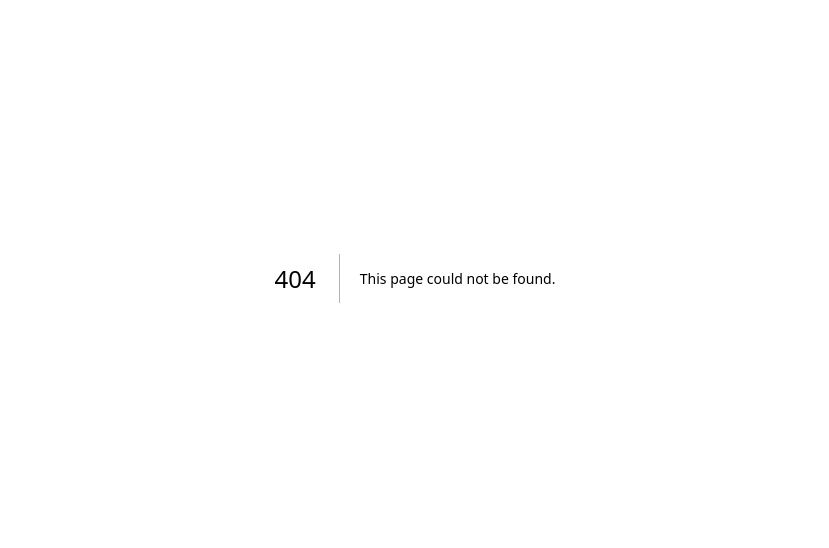
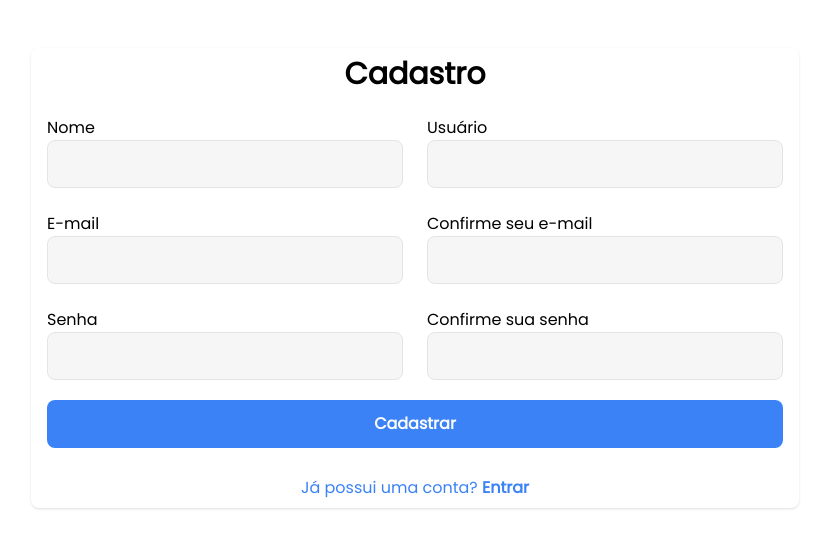
Before and after one commit to v1nni7/clouddrop, a Next.js app in the folder frontend/: page /sign-up in a window 1280 px wide. Before the commit this address had no page. Shown: the part 122-670 px from the top of the page, without its empty margins (225-1054 px from the left). Built offline with nearby package versions, Linux system fonts and the light colour scheme.

Commit message:
feat: implement login and register screens

```diff
--- a/frontend/package.json
+++ b/frontend/package.json
@@ -9,16 +9,19 @@
     "lint": "next lint"
   },
   "dependencies": {
+    "@types/axios": "^0.14.0",
     "@types/node": "20.4.2",
     "@types/react": "18.2.15",
     "@types/react-dom": "18.2.7",
     "autoprefixer": "10.4.14",
+    "axios": "^1.4.0",
     "eslint": "8.45.0",
     "eslint-config-next": "13.4.10",
     "next": "13.4.10",
     "postcss": "8.4.26",
     "react": "18.2.0",
     "react-dom": "18.2.0",
+    "react-hook-form": "^7.45.2",
     "tailwindcss": "3.3.3",
     "typescript": "5.1.6"
   },
--- /dev/null
+++ b/frontend/src/app/(auth)/sign-in/page.tsx
@@ -0,0 +1,55 @@
+'use client'
+
+import Link from 'next/link'
+import { SubmitHandler, useForm } from 'react-hook-form'
+
+type FieldValues = {
+  email: string
+  password: string
+}
+
+export default function SignIn() {
+  const { handleSubmit, register } = useForm<FieldValues>()
+
+  const onSubmit: SubmitHandler<FieldValues> = async (data) => {
+    console.log(data)
+  }
+
+  return (
+    <main className="flex h-screen items-center justify-center">
+      <div className="flex w-96 flex-col rounded-lg p-2 shadow">
+        <h1 className="mb-4 text-center text-3xl font-extrabold">Entrar</h1>
+        <form className="flex flex-col gap-1" onSubmit={handleSubmit(onSubmit)}>
+          <div className="p-2">
+            <label htmlFor="email">E-mail</label>
+            <input
+              id="email"
+              type="text"
+              {...register('email')}
+              className="h-12 w-full rounded-lg border border-zinc-200 bg-zinc-100/80 p-2 outline-none transition-colors focus:border-zinc-400"
+            />
+          </div>
+          <div className="p-2">
+            <label htmlFor="password">Senha</label>
+            <input
+              id="password"
+              type="password"
+              {...register('password')}
+              className="h-12 w-full rounded-lg border border-zinc-200 bg-zinc-100/80 p-2 outline-none transition-colors focus:border-zinc-400"
+            />
+          </div>
+          <button className="m-2 rounded-lg bg-blue-500 p-3 font-bold text-zinc-50 transition-colors hover:bg-blue-500/80 focus:hover:bg-blue-500/80">
+            Entrar
+          </button>
+          <Link
+            href="/sign-up"
+            className="group mt-4 text-center text-blue-500"
+          >
+            Não possui uma conta?{' '}
+            <span className="font-bold group-hover:underline">Criar conta</span>
+          </Link>
+        </form>
+      </div>
+    </main>
+  )
+}
--- /dev/null
+++ b/frontend/src/app/(auth)/sign-up/page.tsx
@@ -0,0 +1,99 @@
+'use client'
+
+import Link from 'next/link'
+import { SubmitHandler, useForm } from 'react-hook-form'
+
+type FieldValues = {
+  email: string
+  name: string
+  username: string
+  password: string
+  confirmEmail: string
+  confirmPassword: string
+}
+
+export default function SignUp() {
+  const { handleSubmit, register } = useForm<FieldValues>()
+
+  const onSubmit: SubmitHandler<FieldValues> = async (data) => {
+    try {
+      console.log(data)
+    } catch (error) {}
+  }
+
+  return (
+    <main className="flex h-screen items-center justify-center">
+      <div className="flex w-[768px] flex-col rounded-lg p-2 shadow">
+        <h1 className="mb-4 text-center text-3xl font-extrabold">Cadastro</h1>
+        <form className="flex flex-col gap-1" onSubmit={handleSubmit(onSubmit)}>
+          <div className="grid grid-cols-2 gap-2">
+            <div className="p-2">
+              <label htmlFor="name">Nome</label>
+              <input
+                id="name"
+                type="text"
+                {...register('name')}
+                className="h-12 w-full rounded-lg border border-zinc-200 bg-zinc-100/80 p-2 outline-none transition-colors focus:border-zinc-400"
+              />
+            </div>
+            <div className="p-2">
+              <label htmlFor="username">Usuário</label>
+              <input
+                id="username"
+                type="text"
+                {...register('username')}
+                className="h-12 w-full rounded-lg border border-zinc-200 bg-zinc-100/80 p-2 outline-none transition-colors focus:border-zinc-400"
+              />
+            </div>
+            <div className="p-2">
+              <label htmlFor="email">E-mail</label>
+              <input
+                id="email"
+                type="text"
+                {...register('email')}
+                className="h-12 w-full rounded-lg border border-zinc-200 bg-zinc-100/80 p-2 outline-none transition-colors focus:border-zinc-400"
+              />
+            </div>
+            <div className="p-2">
+              <label htmlFor="confirmEmail">Confirme seu e-mail</label>
+              <input
+                id="confirmEmail"
+                type="text"
+                {...register('confirmEmail')}
+                className="h-12 w-full rounded-lg border border-zinc-200 bg-zinc-100/80 p-2 outline-none transition-colors focus:border-zinc-400"
+              />
+            </div>
+            <div className="p-2">
+              <label htmlFor="password">Senha</label>
+              <input
+                id="password"
+                type="password"
+                {...register('password')}
+                className="h-12 w-full rounded-lg border border-zinc-200 bg-zinc-100/80 p-2 outline-none transition-colors focus:border-zinc-400"
+              />
+            </div>
+            <div className="p-2">
+              <label htmlFor="confirmPassword">Confirme sua senha</label>
+              <input
+                id="confirmPassword"
+                type="password"
+                {...register('confirmPassword')}
+                className="h-12 w-full rounded-lg border border-zinc-200 bg-zinc-100/80 p-2 outline-none transition-colors focus:border-zinc-400"
+              />
+            </div>
+          </div>
+          <button className="m-2 rounded-lg bg-blue-500 p-3 font-bold text-zinc-50 transition-colors hover:bg-blue-500/80 focus:hover:bg-blue-500/80">
+            Cadastrar
+          </button>
+          <Link
+            href="/sign-in"
+            className="group mt-4 text-center text-blue-500"
+          >
+            Já possui uma conta?{' '}
+            <span className="font-bold group-hover:underline">Entrar</span>
+          </Link>
+        </form>
+      </div>
+    </main>
+  )
+}
--- a/frontend/src/app/globals.css
+++ b/frontend/src/app/globals.css
@@ -1,27 +1,3 @@
 @tailwind base;
 @tailwind components;
 @tailwind utilities;
-
-:root {
-  --foreground-rgb: 0, 0, 0;
-  --background-start-rgb: 214, 219, 220;
-  --background-end-rgb: 255, 255, 255;
-}
-
-@media (prefers-color-scheme: dark) {
-  :root {
-    --foreground-rgb: 255, 255, 255;
-    --background-start-rgb: 0, 0, 0;
-    --background-end-rgb: 0, 0, 0;
-  }
-}
-
-body {
-  color: rgb(var(--foreground-rgb));
-  background: linear-gradient(
-      to bottom,
-      transparent,
-      rgb(var(--background-end-rgb))
-    )
-    rgb(var(--background-start-rgb));
-}
--- a/frontend/src/app/layout.tsx
+++ b/frontend/src/app/layout.tsx
@@ -1,8 +1,12 @@
 import './globals.css'
 import type { Metadata } from 'next'
-import { Inter } from 'next/font/google'
+import { Poppins } from 'next/font/google'
 
-const inter = Inter({ subsets: ['latin'] })
+const poppins = Poppins({
+  weight: '400',
+  subsets: ['latin'],
+  variable: '--font-poppins',
+})
 
 export const metadata: Metadata = {
   title: 'Create Next App',
@@ -15,8 +19,8 @@ export default function RootLayout({
   children: React.ReactNode
 }) {
   return (
-    <html lang="en">
-      <body className={inter.className}>{children}</body>
+    <html lang="en" className="">
+      <body className={`font-sans ${poppins.variable}`}>{children}</body>
     </html>
   )
 }
--- a/frontend/src/app/page.tsx
+++ b/frontend/src/app/page.tsx
@@ -28,7 +28,7 @@ export default function Home() {
         </div>
       </div>
 
-      <div className="relative flex place-items-center before:absolute before:h-[300px] before:w-[480px] before:-translate-x-1/2 before:rounded-full before:bg-gradient-radial before:from-white before:to-transparent before:blur-2xl before:content-[''] after:absolute after:-z-20 after:h-[180px] after:w-[240px] after:translate-x-1/3 after:bg-gradient-conic after:from-sky-200 after:via-blue-200 after:blur-2xl after:content-[''] before:dark:bg-gradient-to-br before:dark:from-transparent before:dark:to-blue-700 before:dark:opacity-10 after:dark:from-sky-900 after:dark:via-[#0141ff] after:dark:opacity-40 before:lg:h-[360px] z-[-1]">
+      <div className="relative z-[-1] flex place-items-center before:absolute before:h-[300px] before:w-[480px] before:-translate-x-1/2 before:rounded-full before:bg-gradient-radial before:from-white before:to-transparent before:blur-2xl before:content-[''] after:absolute after:-z-20 after:h-[180px] after:w-[240px] after:translate-x-1/3 after:bg-gradient-conic after:from-sky-200 after:via-blue-200 after:blur-2xl after:content-[''] before:dark:bg-gradient-to-br before:dark:from-transparent before:dark:to-blue-700 before:dark:opacity-10 after:dark:from-sky-900 after:dark:via-[#0141ff] after:dark:opacity-40 before:lg:h-[360px]">
         <Image
           className="relative dark:drop-shadow-[0_0_0.3rem_#ffffff70] dark:invert"
           src="/next.svg"
--- a/frontend/tailwind.config.js
+++ b/frontend/tailwind.config.js
@@ -5,8 +5,12 @@ module.exports = {
     './src/components/**/*.{js,ts,jsx,tsx,mdx}',
     './src/app/**/*.{js,ts,jsx,tsx,mdx}',
   ],
+  darkMode: 'class',
   theme: {
     extend: {
+      fontFamily: {
+        sans: 'var(--font-poppins)',
+      },
       backgroundImage: {
         'gradient-radial': 'radial-gradient(var(--tw-gradient-stops))',
         'gradient-conic':
```
Also changed, not shown: 1 other file (tests, documents, lock files or other folders).
